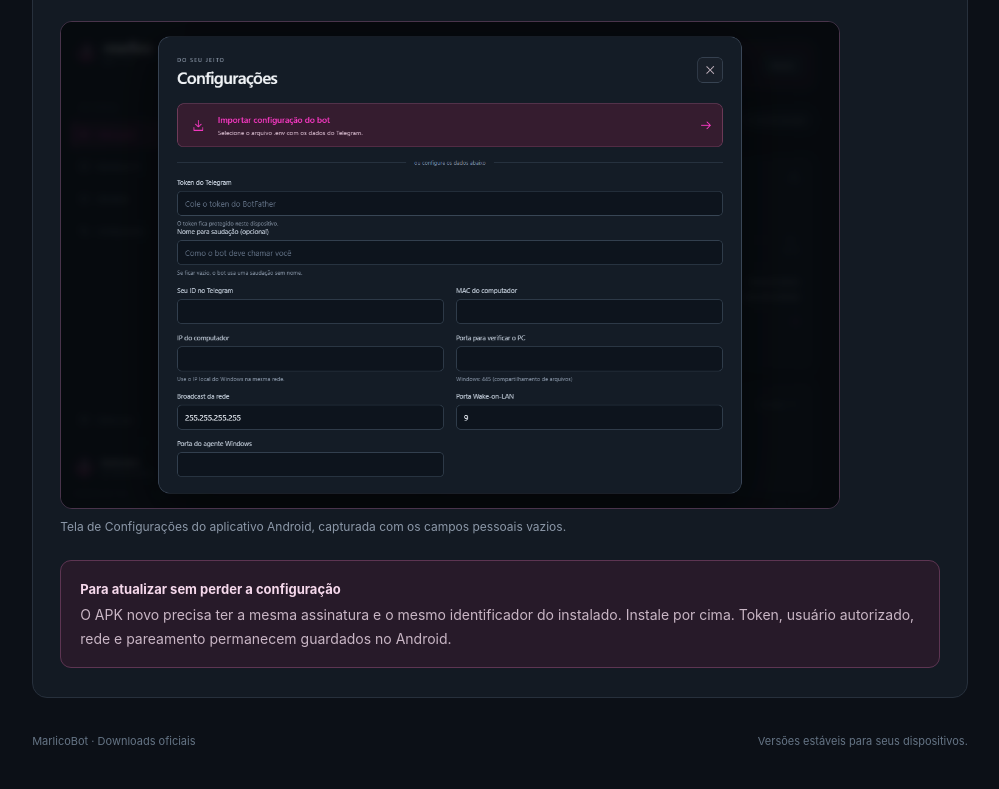
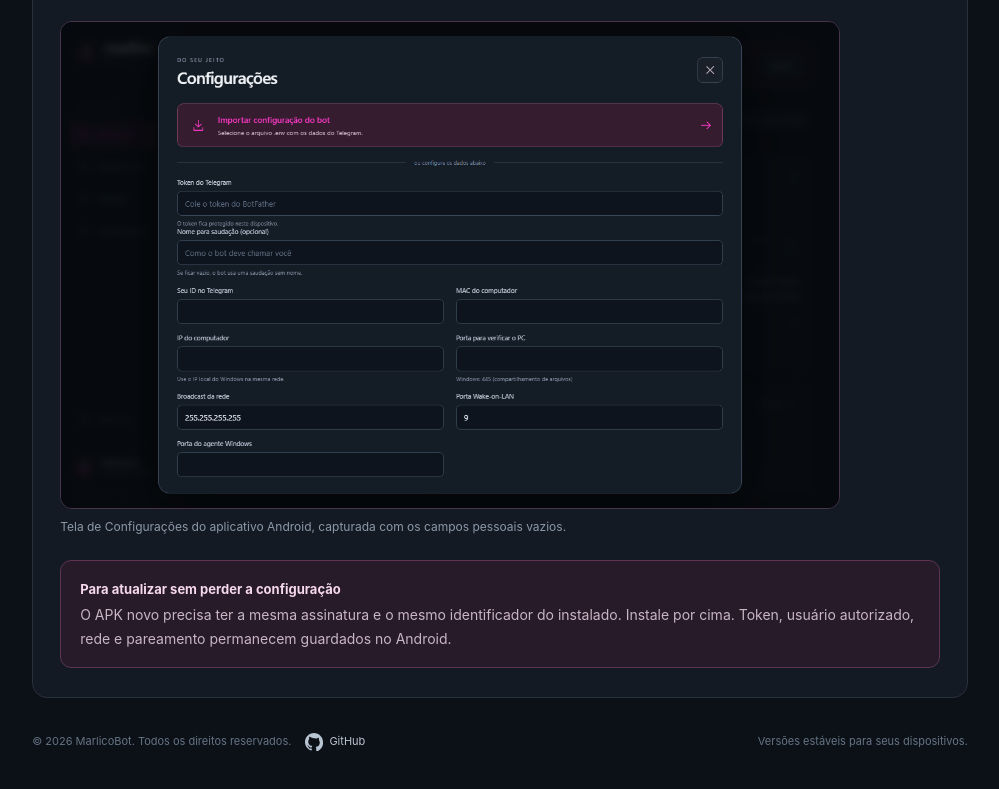
Before and after one commit to marlico77/Site-bot-telegram, a website: page public/index.html in a window 1280 px wide. Shown: the part 1307-2096 px from the top of the page, without its empty margins (261-1260 px from the left). Drawn offline with Linux system fonts and the light colour scheme; no server answers.

Commit message:
Add copyright and GitHub link to footer

```diff
--- a/public/index.html
+++ b/public/index.html
@@ -1,4 +1,4 @@
-<!doctype html><html lang="pt-BR"><head><meta charset="utf-8"><meta name="viewport" content="width=device-width,initial-scale=1"><meta name="theme-color" content="#0c1017"><title>MarlicoBot · Downloads oficiais</title><link rel="icon" type="image/png" href="/logo.png"><link rel="apple-touch-icon" href="/logo.png"><link rel="stylesheet" href="/style.css"><link rel="stylesheet" href="/icons.css"><link rel="stylesheet" href="/refinements.css?v=20261006d"><script src="/app.js?v=20261006b" defer></script></head><body>
+<!doctype html><html lang="pt-BR"><head><meta charset="utf-8"><meta name="viewport" content="width=device-width,initial-scale=1"><meta name="theme-color" content="#0c1017"><title>MarlicoBot · Downloads oficiais</title><link rel="icon" type="image/png" href="/logo.png"><link rel="apple-touch-icon" href="/logo.png"><link rel="stylesheet" href="/style.css"><link rel="stylesheet" href="/icons.css"><link rel="stylesheet" href="/refinements.css?v=20261006e"><script src="/app.js?v=20261006b" defer></script></head><body>
 <aside><a class="brand" href="/"><img src="/logo.png" alt="Logo MarlicoBot"><span>MarlicoBot<small>DOWNLOADS OFICIAIS</small></span></a><nav class="site-nav" aria-label="Navegação principal"><a href="#latest" class="nav selected" aria-current="location"><i class="fa-icon icon-download" aria-hidden="true"></i><span>Aplicativos</span></a><a class="nav" href="#news"><i class="fa-icon icon-news" aria-hidden="true"></i><span>Novidades</span></a><a class="nav" href="#guide"><i class="fa-icon icon-guide" aria-hidden="true"></i><span>Como usar</span></a></nav><div class="side-note">Android + Windows<br><span>Seu computador, mais perto de você.</span></div></aside>
 <main><header><div><p class="eyebrow">SEU ECOSSISTEMA, ATUALIZADO</p><h1>Downloads oficiais<span>.</span></h1></div><span class="badge"><i class="fa-icon icon-check" aria-hidden="true"></i> CANAL OFICIAL</span></header>
 <section class="hero"><div><span class="tag">CELULAR · TV BOX · WINDOWS</span><h2>Seu MarlicoBot,<br>sempre atualizado.</h2><p>Encontre o aplicativo para seus dispositivos e veja o que mudou em cada versão.</p></div><div class="hero-art" aria-hidden="true"><img class="hero-logo" src="/logo.png" alt=""></div></section>
@@ -31,4 +31,4 @@ cancelar_desligamento - Cancelar desligamento agendado</pre>
   <div class="guide-callout"><strong>Dentro e fora de casa</strong><p>Os comandos do Telegram chegam pela internet à TV Box, que precisa continuar ligada na rede do PC. A tela ao vivo no aplicativo Android exige a mesma rede local. Uma foto única pelo Telegram também depende da aprovação no Windows.</p></div>
  </div>
 </section>
-<footer>MarlicoBot · Downloads oficiais<span id="sync-status">Versões estáveis para seus dispositivos.</span></footer></main></body></html>
+<footer><div class="footer-credit"><span>© 2026 MarlicoBot. Todos os direitos reservados.</span><a class="footer-github" href="https://github.com/marlico77/bot-telegram" target="_blank" rel="noopener noreferrer" aria-label="Repositório do MarlicoBot no GitHub"><svg viewBox="0 0 16 16" width="18" height="18" fill="currentColor" aria-hidden="true" focusable="false"><path d="M8 0C3.58 0 0 3.58 0 8c0 3.54 2.29 6.53 5.47 7.59.4.07.55-.17.55-.38 0-.19-.01-.82-.01-1.49-2.01.37-2.53-.49-2.69-.94-.09-.23-.48-.94-.82-1.13-.28-.15-.68-.52-.01-.53.63-.01 1.08.58 1.23.82.72 1.21 1.87.87 2.33.66.07-.52.28-.87.51-1.07-1.78-.2-3.64-.89-3.64-3.95 0-.87.31-1.59.82-2.15-.08-.2-.36-1.02.08-2.12 0 0 .67-.21 2.2.82A7.65 7.65 0 0 1 8 4.73c.68 0 1.36.09 2 .27 1.53-1.04 2.2-.82 2.2-.82.44 1.1.16 1.92.08 2.12.51.56.82 1.27.82 2.15 0 3.07-1.87 3.75-3.65 3.95.29.25.54.73.54 1.48 0 1.07-.01 1.93-.01 2.2 0 .21.15.46.55.38A8.013 8.013 0 0 0 16 8c0-4.42-3.58-8-8-8z"/></svg><span>GitHub</span></a></div><span id="sync-status">Versões estáveis para seus dispositivos.</span></footer></main></body></html>
--- a/public/refinements.css
+++ b/public/refinements.css
@@ -59,6 +59,17 @@ aside {
   outline: 2px solid var(--accent);
   outline-offset: 3px;
 }
+
+.footer-credit,
+.footer-github {
+  display: inline-flex;
+  align-items: center;
+  gap: 14px;
+}
+
+.footer-credit { flex-wrap: wrap; }
+.footer-github { gap: 6px; color: #b8c4d1; }
+.footer-github:hover { color: var(--accent); }
 
 main {
   padding-top: 36px;
```
